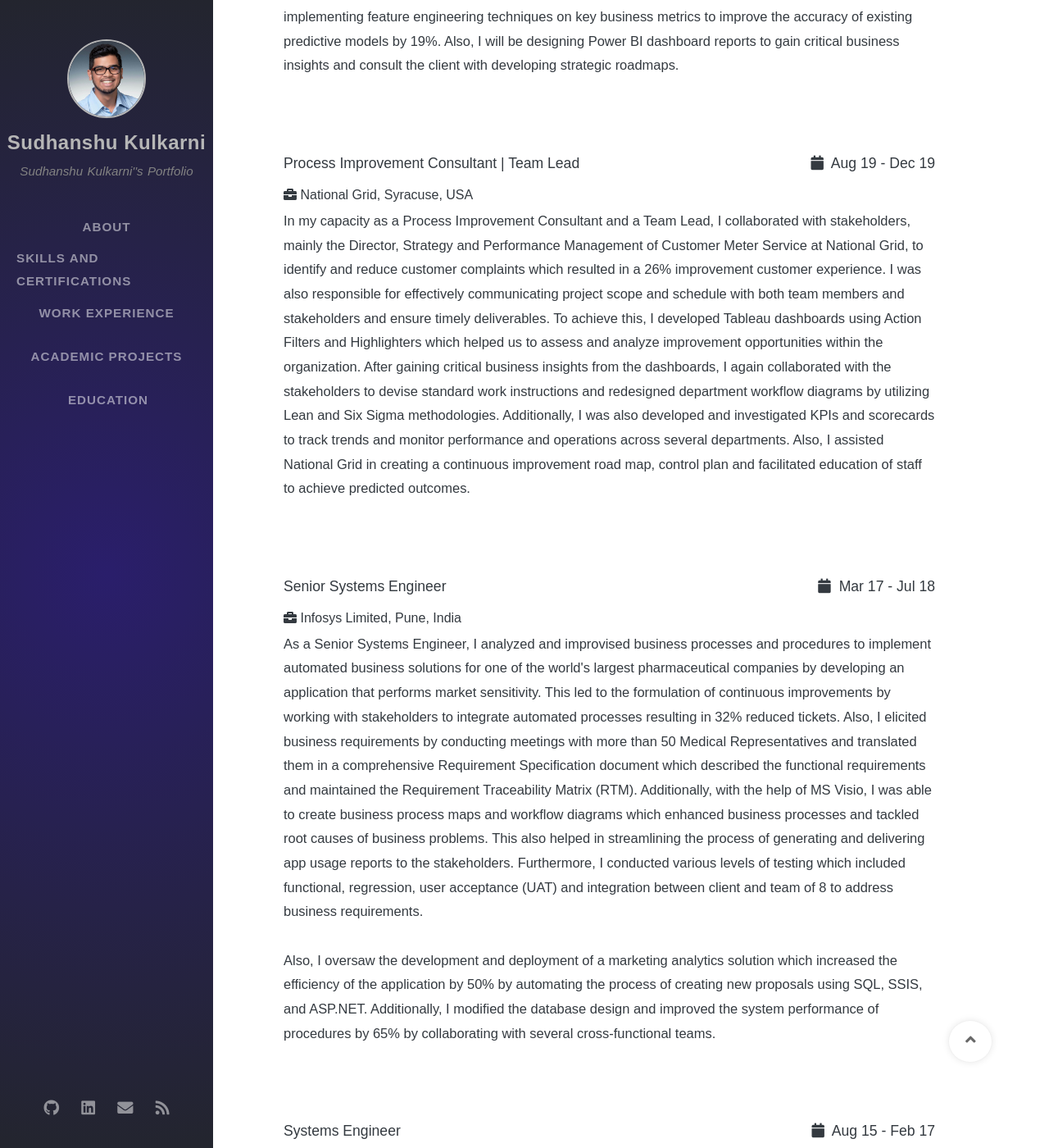
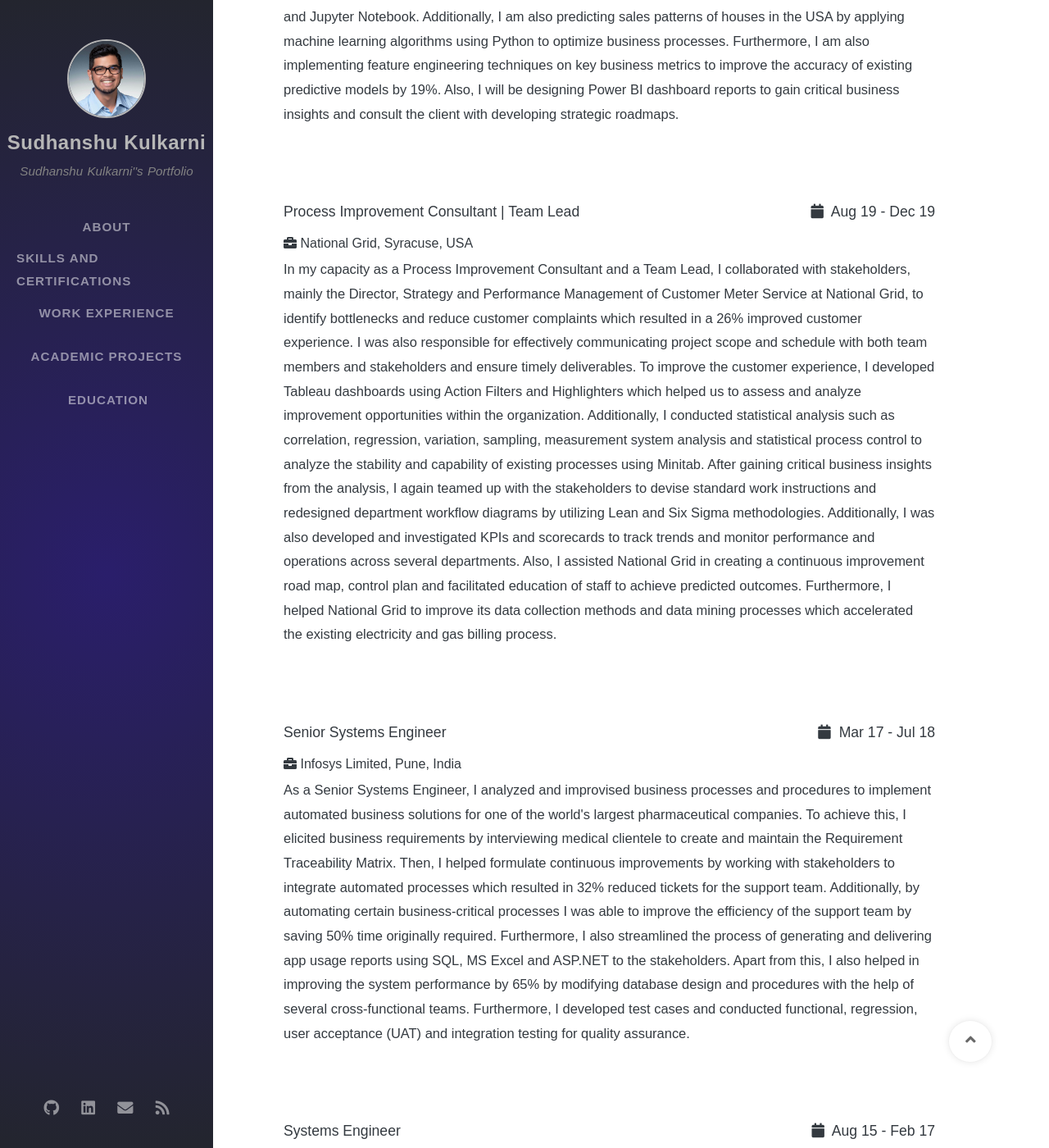
Before and after one commit to skulkarni218/skulkarni218.github.io, a Jekyll site: the page built from tabs/workexperience.md, in a window 1280 px wide and 1400 px high, scrolled down 1296 px. Shown: the whole window at 82% size. Built offline with Jekyll 4.4.1, drawn with Linux system fonts in a browser that asks for light colours; nearby versions of some CDN libraries; some web fonts are replaced; comment, search, counter and statistics services are not loaded; some of the changed text lies outside the part shown.

Commit message:
Update workexperience.md

```diff
--- a/tabs/workexperience.md
+++ b/tabs/workexperience.md
@@ -86,7 +86,8 @@
 				<h5>Business Intelligence Analyst<span class="duration"><i class="fa fa-calendar color"></i> Jan 2020 - Present </span></h5>
 				<h6><span class="fa fa-briefcase"></span> iConsult Collaborative, Syracuse, USA</h6>
 				<p>I am building a data warehouse for 11 million records of health insurance claims from several hospitals to assist insurance companies with predictive analytics.
-				To achieve this, the team and I are engineering ETL processes by developing data modeling worksheets and logical data mappings to stage data using SSIS packages.
+				To begin with, I am gathering and analyzing business requirements to create requirement specification document by working closely with stakeholders.
+				Then the team and I are engineering ETL processes by using SSIS packages and SQL for data modeling and logically mapping data to Data Warehouse.
 				To provide management with statistical findings and conclusions, I am designing, deploying and maintaining SSRS and SSAS reports.</p>
 			</li>
 
@@ -96,9 +97,10 @@
 				<h5>Business Data Analyst <span class="duration"><i class="fa fa-calendar color"></i> Apr 19 - Present </span></h5>
 				<h6><span class="fa fa-briefcase"></span> iConsult Collaborative, Syracuse, USA</h6>
 				<p>As a Business Data Analyst, most of my job responsibilities involved collaborating with PMI’s Syracuse Chapter to develop a digital marketing strategy to improve member reach and retention.
-				I helped PMI Syracuse analyzing social media data, providing actionable insights, and creating detailed implementation plans to achieve the goal - increased member reach and retention.
-				I also	performed a detailed vendor analysis of different content management platforms and provided recommendations based on research.
-				Additionally, I collaborated with multiple teams to design PMI Syracuse’s website for user accessibility and to achieve search engine optimization.</p>
+				I helped PMI Syracuse analyzing social media data, providing actionable insights, and creating detailed implementation plans which resulted in 18% increased members.
+				I also performed a detailed vendor analysis of different content management platforms and provided recommendations based on research.
+				Additionally, I was also responsible for planning and managing A/B tests using core insights from data to drive improvements and recommendations for website optimization.
+				Furthermore, I am also monitoring KPIs for redesigning client website and achieving search engine optimization resulting in 79 % increased web traffic.</p>
 			</li>
 
 			<br><br>
@@ -127,11 +129,14 @@
 			<li>
 				<h5>Process Improvement Consultant | Team Lead<span class="duration"><i class="fa fa-calendar color"></i> Aug 19 - Dec 19 </span></h5>
 				<h6><span class="fa fa-briefcase"></span> National Grid, Syracuse, USA</h6>
-				<p>In my capacity as a Process Improvement Consultant and a Team Lead, I collaborated with stakeholders, mainly the Director, Strategy and Performance Management of Customer Meter Service at National Grid, to identify and reduce customer complaints which resulted in a 26% improvement customer experience.
-				I was also responsible for effectively communicating project scope and schedule with both team members and stakeholders and ensure timely deliverables. To achieve this, I developed Tableau dashboards using Action Filters and Highlighters which helped us to assess and analyze improvement opportunities within the organization.
-				After gaining critical business insights from the dashboards, I again collaborated with the stakeholders to devise standard work instructions and redesigned department workflow diagrams by utilizing Lean and Six Sigma methodologies.
+				<p>In my capacity as a Process Improvement Consultant and a Team Lead, I collaborated with stakeholders, mainly the Director, Strategy and Performance Management of Customer Meter Service at National Grid, to identify bottlenecks and reduce customer complaints which resulted in a 26% improved customer experience.
+				I was also responsible for effectively communicating project scope and schedule with both team members and stakeholders and ensure timely deliverables.
+				To improve the customer experience, I developed Tableau dashboards using Action Filters and Highlighters which helped us to assess and analyze improvement opportunities within the organization.
+				Additionally, I conducted statistical analysis such as correlation, regression, variation, sampling, measurement system analysis and statistical process control to analyze the stability and capability of existing processes using Minitab.
+				After gaining critical business insights from the analysis, I again teamed up with the stakeholders to devise standard work instructions and redesigned department workflow diagrams by utilizing Lean and Six Sigma methodologies.
 				Additionally, I was also developed and investigated KPIs and scorecards to track trends and monitor performance and operations across several departments.
-				Also, I assisted National Grid in creating a continuous improvement road map, control plan and facilitated education of staff to achieve predicted outcomes.</p>
+				Also, I assisted National Grid in creating a continuous improvement road map, control plan and facilitated education of staff to achieve predicted outcomes.
+				Furthermore, I helped National Grid to improve its data collection methods and data mining processes which accelerated the existing electricity and gas billing process.</p>
 			</li>
 
 			<br><br>
@@ -139,14 +144,13 @@
 			<li>
 				<h5>Senior Systems Engineer<span class="duration"><i class="fa fa-calendar color"></i> Mar 17 - Jul 18 </span></h5>
 				<h6><span class="fa fa-briefcase"></span> Infosys Limited, Pune, India</h6>
-				<p>As a Senior Systems Engineer, I analyzed and improvised business processes and procedures to implement automated business solutions for one of the world's largest pharmaceutical companies by developing an application that performs market sensitivity.
-				This led to the formulation of continuous improvements by working with stakeholders to integrate automated processes resulting in 32% reduced tickets.
-				Also, I elicited business requirements by conducting meetings with more than 50 Medical Representatives and translated them in a comprehensive Requirement Specification document which described the functional requirements and maintained the Requirement Traceability Matrix (RTM).
-				Additionally, with the help of MS Visio, I was able to create business process maps and workflow diagrams which enhanced business processes and tackled root causes of business problems. This also helped in streamlining the process of generating and delivering app usage reports to the stakeholders.
-				Furthermore, I conducted various levels of testing which included functional, regression, user acceptance (UAT) and integration between client and team of 8 to address business requirements.
-				<br><br>
-				Also, I oversaw the development and deployment of a marketing analytics solution which increased the efficiency of the application by 50% by automating the process of creating new proposals using SQL, SSIS, and ASP.NET.
-				Additionally, I modified the database design and improved the system performance of procedures by 65% by collaborating with several cross-functional teams.</p>
+				<p>As a Senior Systems Engineer, I analyzed and improvised business processes and procedures to implement automated business solutions for one of the world's largest pharmaceutical companies.
+				To achieve this, I elicited business requirements by interviewing medical clientele to create and maintain the Requirement Traceability Matrix.
+				Then, I helped formulate continuous improvements by working with stakeholders to integrate automated processes which resulted in 32% reduced tickets for the support team.
+				Additionally, by automating certain business-critical processes I was able to improve the efficiency of the support team by saving 50% time originally required.
+				Furthermore, I also streamlined the process of generating and delivering app usage reports using SQL, MS Excel and ASP.NET to the stakeholders.
+				Apart from this, I also helped in improving the system performance by 65% by modifying database design and procedures with the help of several cross-functional teams.
+				Furthermore, I developed test cases and conducted functional, regression, user acceptance (UAT) and integration testing for quality assurance.</p>
 			</li>
 
 			<br><br>
@@ -154,12 +158,11 @@
 			<li>
 				<h5>Systems Engineer<span class="duration"><i class="fa fa-calendar color"></i> Aug 15 - Feb 17 </span></h5>
 				<h6><span class="fa fa-briefcase"></span> Infosys Limited, Mysuru, India</h6>
-				<p>I helped develop a .NET application by planning and designing business processes with a team of 12 to implement a plagiarism check.
-				To support it, I also built the database design and structure using SQL for handling data corresponding to the application.
-				At the final stages of the project, I arranged and participated in giving demonstrations of business requirements between a team of 12 and the client.
-				Additionally, I also performed ad-hoc requests for clients using MS Excel and customized Oracle queries to extract and format requested information.
-				Also, I mined and manipulated data from multiple sources using Python to produce ticket aging reports in MS Excel for the support team.
-				Moreover, I maintained SQL scripts and queries for exploratory analysis and extraction of the data to load into production/stage databases.</p>
+				<p>I helped develop database design and structure using SQL for a .NET application with a team of 12 to implement a plagiarism check.
+				Here, I also documented business process flows, system flows and developed requirements for functional improvements and enhancements.
+				Apart from that, I also mined and manipulated data from multiple sources using Python to produce ticket aging reports in MS Excel for the support team.
+				Moreover, I maintained SQL scripts and queries for exploratory analysis and extraction of the data to load into production/stage databases.
+				Additionally, I also performed ad-hoc requests for clients using MS Excel, VBA and customized Oracle queries to extract and format requested information.</p>
 			</li>
 
 			<br><br>
```
